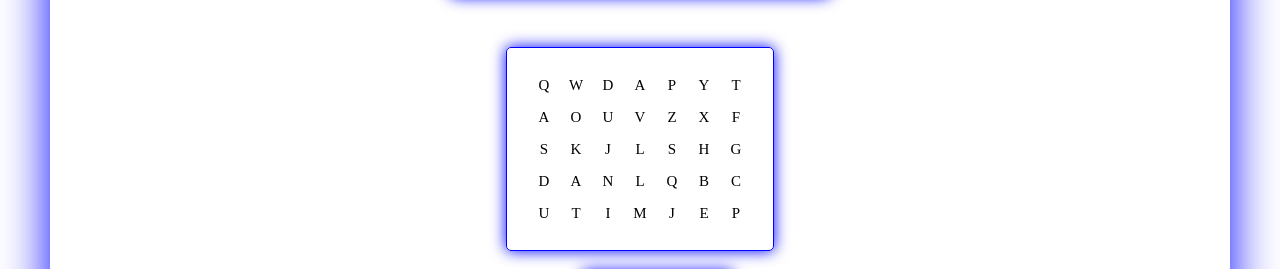
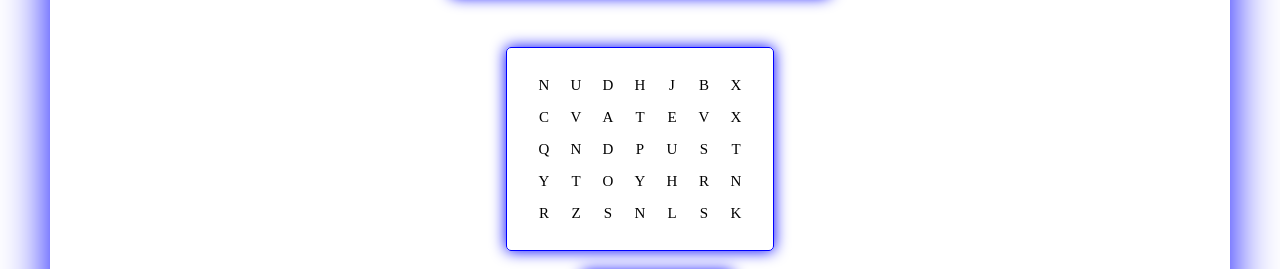
Before and after one commit to raatavares/LS-Sopa-de-Letras, a React (Create React App) app in the folder Teste 01 tp/trabalho-pratico/: page / in a window 1280 px wide. Shown: the part 374-643 px from the top of the page. Built offline with nearby package versions, Linux system fonts and the light colour scheme.

Commit message:
Sopa de Letras Aleatoria
Palavra válida: DADOS

```diff
--- a/Teste 01 tp/trabalho-pratico/src/components/game-panel/array-table.js
+++ b/Teste 01 tp/trabalho-pratico/src/components/game-panel/array-table.js
@@ -0,0 +1,7 @@
+window.onload = function randomLeter () {
+    for(let node of document.querySelectorAll("td")) {
+        if(node.textContent != "") continue;
+        let charcode = Math.round(65 + Math.random() * 25)
+        node.textContent = String.fromCharCode(charcode)
+    }
+}
--- a/Teste 01 tp/trabalho-pratico/src/components/game-panel/game-panel.component.jsx
+++ b/Teste 01 tp/trabalho-pratico/src/components/game-panel/game-panel.component.jsx
@@ -1,7 +1,7 @@
 import { useState } from "react";
 import { useEffect } from "react";
 import "./game-panel.css"
-import "./array-table.js"
+import {randomLeter} from "./array-table.js"
 
 const btLevel = document.querySelector('#btLevel');
 
@@ -28,7 +28,7 @@ function GamePanel () {
 			tr.appendChild(td)
 		}
 	}
-*/
+
 	function MarcarPalavras (){
 		let mouseDown = 0;
     	document.body.onmousedown = function () {
@@ -41,17 +41,7 @@ function GamePanel () {
 			document.td.classList.add('marcado')
 		}
 	}
-
-	const [result,setResult]=useState('');
-
-	function makeid(length) {
-		var characters       = 'ABCDEFGHIJKLMNOPQRSTUVWXYZ';
-		var charactersLength = characters.length;
-		for ( var i = 0; i < length; i++ ) {
-		  	setResult(result + characters.charAt(Math.floor(Math.random() *
-	 		charactersLength)));
-	   }
-	}
+*/
 
 	/*function changeStyle(this) {
 		this.style.backgroundColor
@@ -63,6 +53,15 @@ function GamePanel () {
 
 	}*/
 
+	useEffect(()=>{
+		for(let node of document.querySelectorAll("td")) {
+			if(node.textContent != "") continue;
+			let charcode = Math.round(65 + Math.random() * 25)
+			node.textContent = String.fromCharCode(charcode)
+		}
+
+	});
+
 	const handleClick = (event, arg1) => {
 		if(document.getElementById(arg1).style.backgroundColor === "orange"){
 			document.getElementById(arg1).style.backgroundColor = "white";
@@ -73,55 +72,55 @@ function GamePanel () {
 	}
 
     return (
-		<table id="table">
+		<table id="table" onLoad={randomLeter}>
 			<tr>
-			    <td id="letra00" onClick={(event)=>handleClick(event,"letra00")}>Q</td>
-                <td id="letra01" onClick={(event)=>handleClick(event,"letra01")}>W</td>
+			    <td id="letra00" onClick={(event)=>handleClick(event,"letra00")}></td>
+                <td id="letra01" onClick={(event)=>handleClick(event,"letra01")}></td>
                 <td id="letra02" onClick={(event)=>handleClick(event,"letra02")}>D</td>
-				<td id="letra03" onClick={(event)=>handleClick(event,"letra03")}>A</td>
-				<td id="letra04" onClick={(event)=>handleClick(event,"letra04")}>P</td>
-				<td id="letra05" onClick={(event)=>handleClick(event,"letra05")}>Y</td>
-				<td id="letra06" onClick={(event)=>handleClick(event,"letra06")}>T</td>
+				<td id="letra03" onClick={(event)=>handleClick(event,"letra03")}></td>
+				<td id="letra04" onClick={(event)=>handleClick(event,"letra04")}></td>
+				<td id="letra05" onClick={(event)=>handleClick(event,"letra05")}></td>
+				<td id="letra06" onClick={(event)=>handleClick(event,"letra06")}></td>
 			</tr>
 
 			<tr>
+				<td id="letra"></td>
+				<td id="letra"></td>
 				<td id="letra">A</td>
-				<td id="letra">O</td>
-				<td id="letra">U</td>
-				<td id="letra">V</td>
-				<td id="letra">Z</td>
-				<td id="letra">X</td>
-				<td id="letra">F</td>
+				<td id="letra"></td>
+				<td id="letra"></td>
+				<td id="letra"></td>
+				<td id="letra"></td>
 			</tr>
 
 			<tr>
-				<td id="letra">S</td>
-				<td id="letra">K</td>
-				<td id="letra">J</td>
-				<td id="letra">L</td>
-				<td id="letra">S</td>
-				<td id="letra">H</td>
-				<td id="letra">G</td>
+				<td id="letra"></td>
+				<td id="letra"></td>
+				<td id="letra">D</td>
+				<td id="letra"></td>
+				<td id="letra"></td>
+				<td id="letra"></td>
+				<td id="letra"></td>
 			</tr>
 
 			<tr>
-				<td id="letra">D</td>
-				<td id="letra">A</td>
-				<td id="letra">N</td>
-				<td id="letra">L</td>
-				<td id="letra">Q</td>
-				<td id="letra">B</td>
-				<td id="letra">C</td>
+				<td id="letra"></td>
+				<td id="letra"></td>
+				<td id="letra">O</td>
+				<td id="letra"></td>
+				<td id="letra"></td>
+				<td id="letra"></td>
+				<td id="letra"></td>
 			</tr>
 
 			<tr>
-				<td id="letra">U</td>
-				<td id="letra">T</td>
-				<td id="letra">I</td>
-				<td id="letra">M</td>
-				<td id="letra">J</td>
-				<td id="letra">E</td>
-				<td id="letra">P</td>
+				<td id="letra"></td>
+				<td id="letra"></td>
+				<td id="letra">S</td>
+				<td id="letra"></td>
+				<td id="letra"></td>
+				<td id="letra"></td>
+				<td id="letra"></td>
 			</tr>
 		</table>
 	)
```
